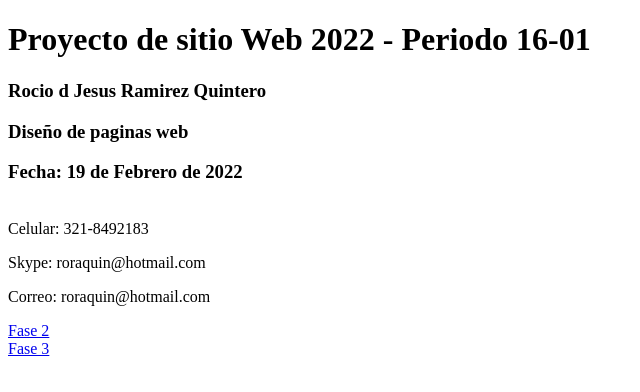
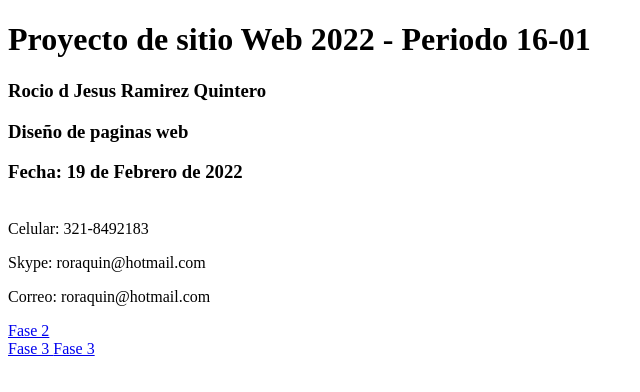
Before and after one commit to RocioRQ/DSW-ROCIO-RAMIREZ, a plain HTML site: page index.html in a window 1280 px wide. Shown: the full height of the page, 0-640 px from the left. Drawn offline with Linux system fonts and the light colour scheme.

Commit message:
Fase 4 Final
Actualizar

```diff
--- a/index.html
+++ b/index.html
@@ -19,6 +19,7 @@
 
   <a href="Fase 2/design.html"> Fase 2 </a> <br>
   <a href="Fase 3/index.html"> Fase 3 </a>
+  <a href="Fase 4/index.html"> Fase 3 </a>
 </body>
 
 </html>
```
